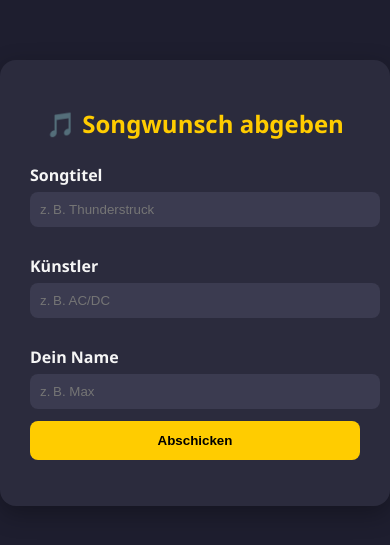
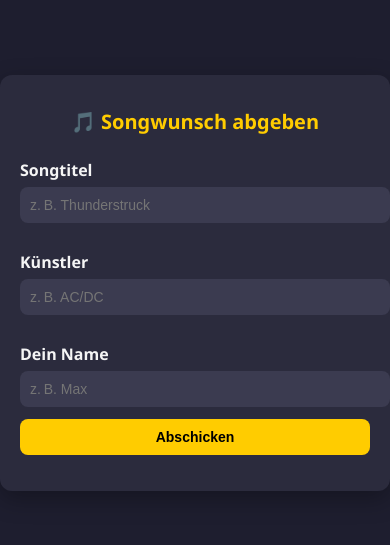
Before and after one commit to Florian-Germann/SongRequestSite, a plain HTML site: page public/index.html in a window 390 px wide. Shown: the part 139-684 px from the top of the page. Drawn offline with Linux system fonts and the light colour scheme.

Commit message:
Update index.html

```diff
--- a/public/index.html
+++ b/public/index.html
@@ -74,6 +74,25 @@
       margin-top: 16px;
       font-weight: bold;
     }
+    @media (max-width: 480px) {
+      .container {
+        padding: 20px;
+        border-radius: 12px;
+      }
+
+      h1 {
+        font-size: 20px;
+      }
+
+      input {
+        font-size: 14px;
+      }
+
+      button {
+        padding: 10px;
+        font-size: 14px;
+      }
+    }
   </style>
 </head>
 <body>
```
